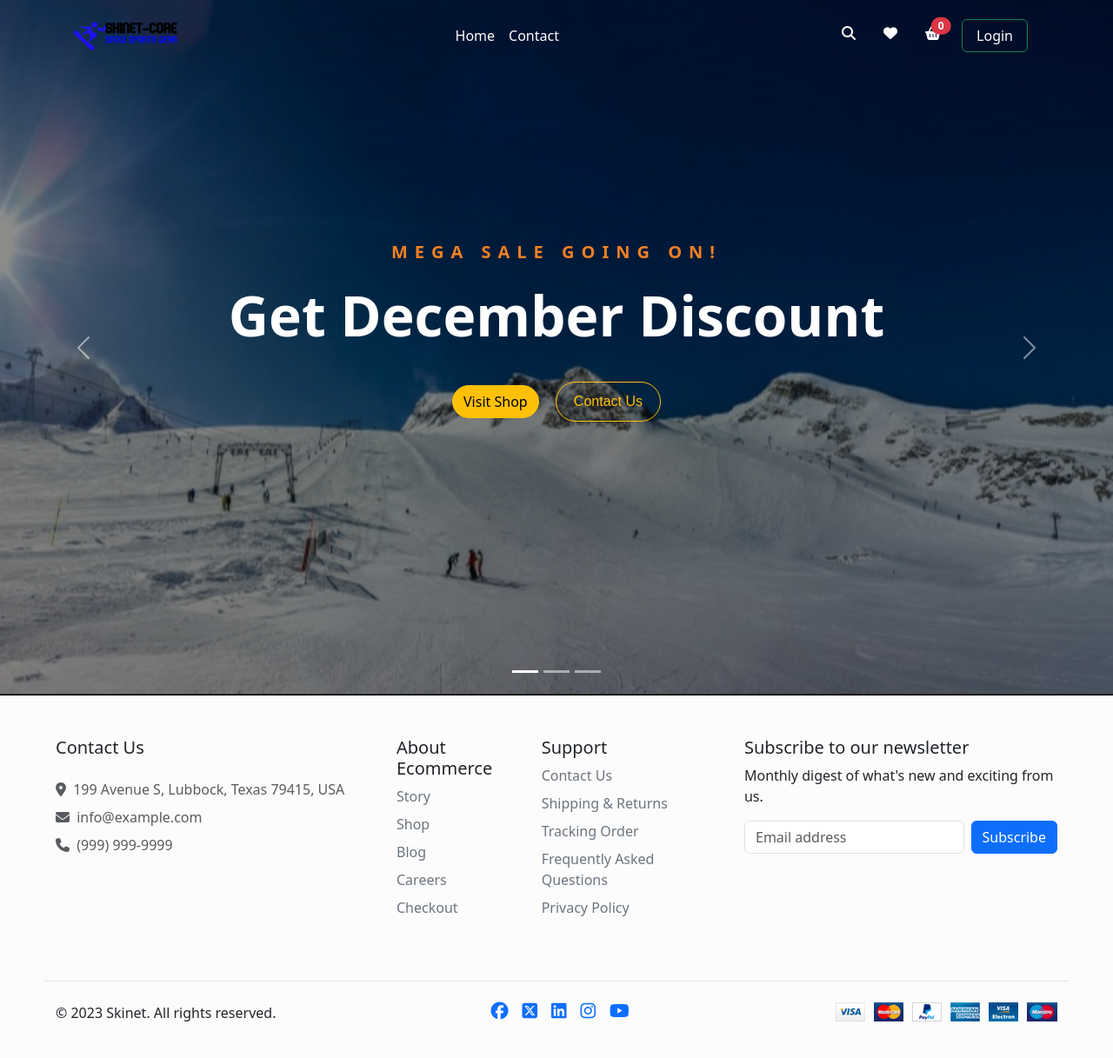
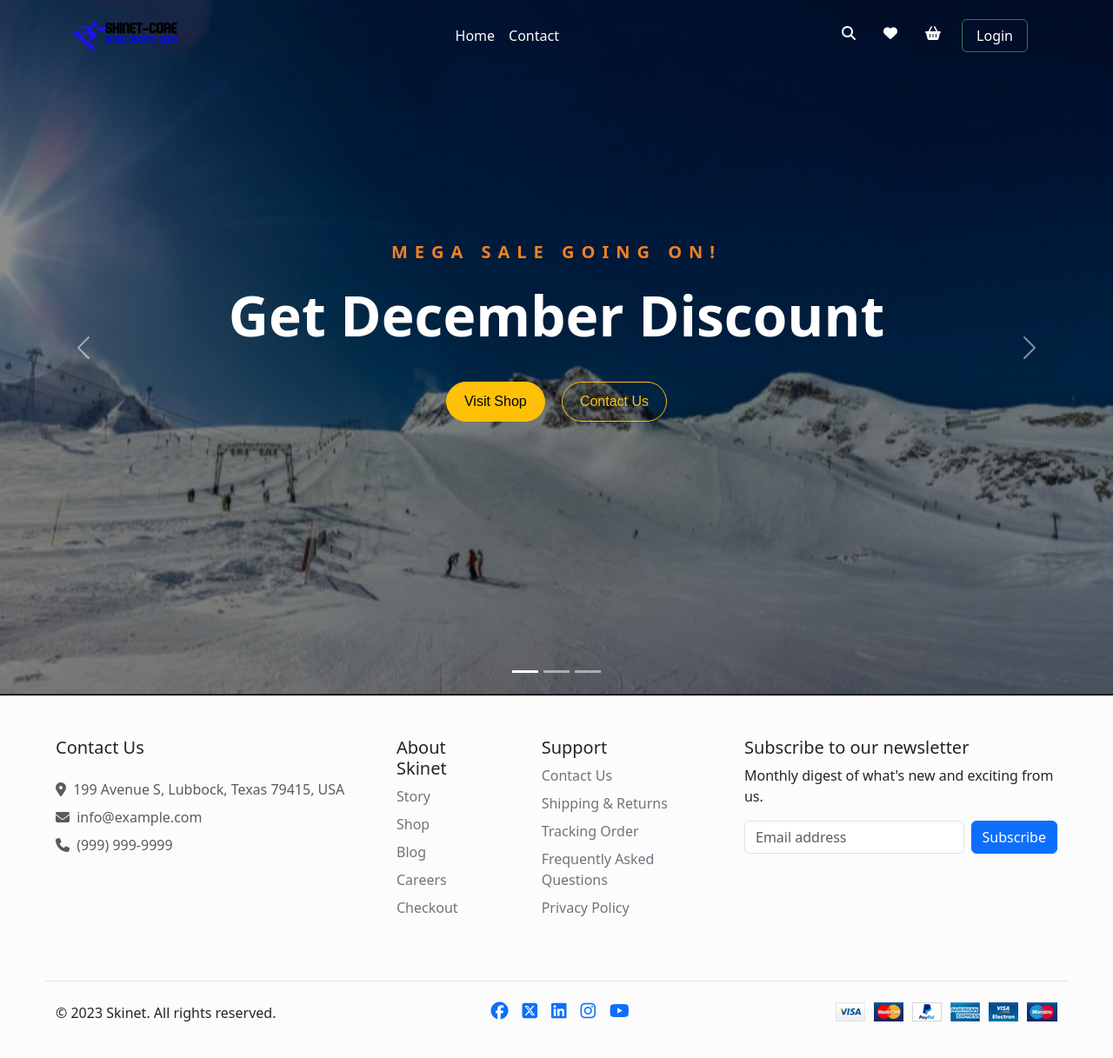
Before and after one commit to nguyenbn7/ecommerce, a Django app: page / in a window 1280 px wide. Shown: the whole page at 87% size. Run offline with Django 5.2, Linux system fonts and the light colour scheme; some libraries are stand-ins or nearby versions.

Commit message:
done style basic for home page

```diff
--- a/fullstack-django/home/templates/index.html
+++ b/fullstack-django/home/templates/index.html
@@ -21,9 +21,9 @@
           <img src="{% static 'home/index/hero-section/images' %}/{{ hero.image }}" class="m-0 min-vw-100 min-vh-100 hero-img" alt="slide" />
           <div class="carousel-caption h-100 d-flex justify-content-center align-items-center hero-text">
             <div>
-              <p class="subtitle animated animate__animated animate__fadeInUp animation-duration-300ms">{{ hero.subtitle }}</p>
-              <h1>{{ hero.heading }}</h1>
-              <div class="hero-btns">
+              <p class="subtitle animated animate__animated animate__fadeInUp">{{ hero.subtitle }}</p>
+              <h1 class="animated animate__animated animate__fadeInUp animation-duration-300ms">{{ hero.heading }}</h1>
+              <div class="hero-btns animated animate__animated animate__fadeInUp animation-duration-500ms">
                 <a href="/shop" class="btn btn-warning boxed-btn">Visit Shop</a>
                 <a href="{% url 'contact-page' %}" class="btn btn-outline-warning bordered-btn">Contact Us</a>
               </div>
--- a/fullstack-django/package.json
+++ b/fullstack-django/package.json
@@ -12,7 +12,8 @@
   "dependencies": {
     "@fortawesome/fontawesome-free": "^6.5.1",
     "animate.css": "^4.1.1",
-    "bootstrap": "^5.3.3"
+    "bootstrap": "^5.3.3",
+    "bootswatch": "^5.3.3"
   },
   "devDependencies": {
     "gulp": "^4.0.2"
--- a/fullstack-django/static/css/home.css
+++ b/fullstack-django/static/css/home.css
@@ -28,7 +28,8 @@
     margin-left: 15px;
 }
 
-a.bordered-btn {
+a.bordered-btn,
+a.boxed-btn {
     font-family: 'Poppins', sans-serif;
     display: inline-block;
     padding: 10px 20px;
@@ -40,13 +41,16 @@ a.bordered-btn {
     border-radius: 50px;
 }
 
+/* Animate.css */
+.animated {
+    -webkit-animation-duration: 1s !important;
+    animation-duration: 1s !important;
+}
 
 .animation-duration-300ms {
     animation-delay: 0.3s !important;
 }
 
-/* Animate.css */
-.animated {
-    -webkit-animation-duration: 1s !important;
-    animation-duration: 1s !important;
+.animation-duration-500ms {
+    animation-delay: 0.5s !important;
 }
--- /dev/null
+++ b/fullstack-django/static/js/navbar.js
@@ -0,0 +1,12 @@
+const navbar = document.getElementById("navbar-app");
+const thresholdPixel = 56;
+const backgroundClass = "bg-primary";
+
+document.addEventListener('scroll', (ev) => {
+    if (window.scrollY >= thresholdPixel) {
+        navbar.classList.add(backgroundClass);
+    }
+    else {
+        navbar.classList.remove(backgroundClass);
+    }
+});
--- a/fullstack-django/templates/base.html
+++ b/fullstack-django/templates/base.html
@@ -19,6 +19,7 @@
     {% include "footer.html" %}
   </body>
   <script src="{% static 'libs/bootstrap/bootstrap.bundle.min.js' %}"></script>
+  <script src="{% static 'js/navbar.js' %}"></script>
   {% block scripts %}
   {% endblock %}
 </html>
--- a/fullstack-django/templates/footer.html
+++ b/fullstack-django/templates/footer.html
@@ -43,7 +43,7 @@
 				<div class="col-md-8">
 					<div class="row">
 						<div class="col-3 col-md-2 mb-3">
-							<h5>About Ecommerce</h5>
+							<h5>About Skinet</h5>
 							<ul class="nav flex-column">
 								<li class="nav-item mb-2">
 									<a
--- a/fullstack-django/templates/navbar.html
+++ b/fullstack-django/templates/navbar.html
@@ -1,6 +1,6 @@
 {% load static %}
 
-<nav class="navbar navbar-expand-md py-3">
+<nav class="navbar navbar-expand-md py-3" id="navbar-app">
 	<div class="container">
 		<div class="col-3">
 			<a class="navbar-brand" href="/">
@@ -46,9 +46,8 @@
 					title="Basket"
 				>
 					<i class="fa-solid fa-basket-shopping"></i>
-                    <span class="position-absolute translate-middle bg-danger badge rounded-pill">
-                        0
-                    </span>
+                    {% comment %} <span class="position-absolute translate-middle bg-danger badge rounded-pill">
+                    </span> {% endcomment %}
 				</a>
                 <a href="/login" class="btn btn-outline-success text-white px-3 me-3"> Login </a>
 			</ul>
```
Also changed, not shown: fullstack-django/gulpfile.js (+8 -2 lines), fullstack-django/package-lock.json.
